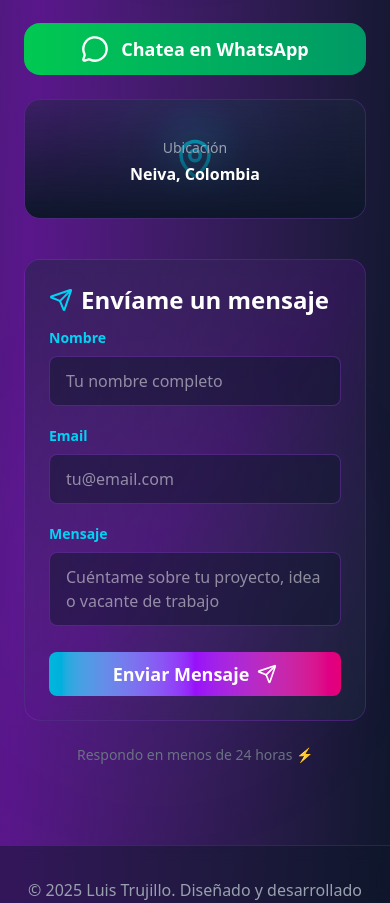
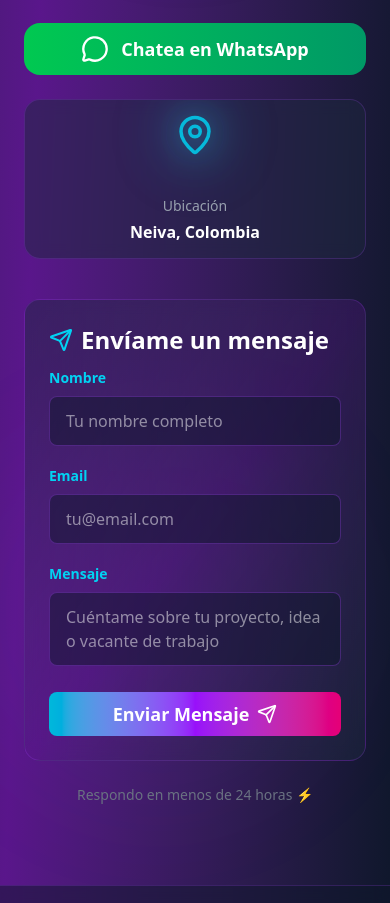
Before and after one commit to luis13xd/luistrujillolopez, a React (Vite) app: page / in a window 390 px wide. Shown: the part 8653-9556 px from the top of the page. Built offline with nearby package versions, Linux system fonts and the light colour scheme.

Commit message:
Ajustamos responsive en contactos

```diff
--- a/src/components/ContactSection.tsx
+++ b/src/components/ContactSection.tsx
@@ -124,41 +124,41 @@ export default function ContactSection() {
             </a>
 
             {/* Ubicación */}
-<div className="relative h-30 lg:h-30 bg-slate-800/50 rounded-2xl border border-purple-500/20 overflow-hidden backdrop-blur-sm flex flex-col items-center justify-center">
-  <div className="relative flex items-center justify-center">
-    {/* Ícono con destello de luz más intenso y rápido */}
+            <div className="relative h-40 lg:h-30 bg-slate-800/50 rounded-2xl border border-purple-500/20 overflow-hidden backdrop-blur-sm flex flex-col items-center justify-center">
+              <div className="relative flex items-center justify-center mt-4 mb-6 md:mb-0">
+                {/* Ícono con destello de luz parpadeante */}
                 <MapPin
                   size={42}
-      className="text-cyan-400 drop-shadow-[0_0_15px_rgba(34,211,238,0.9)] glow-pulse-strong"
+                  className="text-cyan-400 drop-shadow-[0_0_10px_rgba(34,211,238,0.8)] glow-pulse"
                 />
               </div>
 
-  <div className="absolute bottom-0 left-0 right-0 bg-gradient-to-t from-slate-900 to-transparent p-8 text-center md:text-left">
+              {/* Texto ajustado solo en pantallas pequeñas */}
+              <div className="p-4 md:p-8 text-center md:text-left w-full md:absolute md:bottom-0 md:left-0 md:right-0 md:bg-gradient-to-t md:from-slate-900 md:to-transparent">
                 <p className="text-sm text-gray-400 mb-1">Ubicación</p>
-    <p className="text-md md:text-lg font-semibold">Neiva, Colombia</p>
+                <p className="text-md md:text-lg font-semibold">
+                  Neiva, Colombia
+                </p>
               </div>
 
               <style>{`
-    @keyframes glowPulseStrong {
+                @keyframes glowPulse {
                   0%, 100% {
-        filter: drop-shadow(0 0 12px rgba(34,211,238,1))
-                drop-shadow(0 0 25px rgba(34,211,238,0.8))
-                drop-shadow(0 0 40px rgba(34,211,238,0.6));
+                    filter: drop-shadow(0 0 8px rgba(34,211,238,0.7))
+                            drop-shadow(0 0 16px rgba(34,211,238,0.4));
                     opacity: 1;
                   }
                   50% {
-        filter: drop-shadow(0 0 25px rgba(34,211,238,1))
-                drop-shadow(0 0 50px rgba(34,211,238,1))
-                drop-shadow(0 0 80px rgba(34,211,238,0.9));
+                    filter: drop-shadow(0 0 20px rgba(34,211,238,1))
+                            drop-shadow(0 0 35px rgba(34,211,238,0.8));
                     opacity: 0.85;
                   }
                 }
-    .glow-pulse-strong {
-      animation: glowPulseStrong 1.2s ease-in-out infinite;
+                .glow-pulse {
+                  animation: glowPulse 2s ease-in-out infinite;
                 }
               `}</style>
             </div>
-
           </div>
 
           {/* Formulario */}
```
Lines whose indentation alone changed are shown as unchanged.
